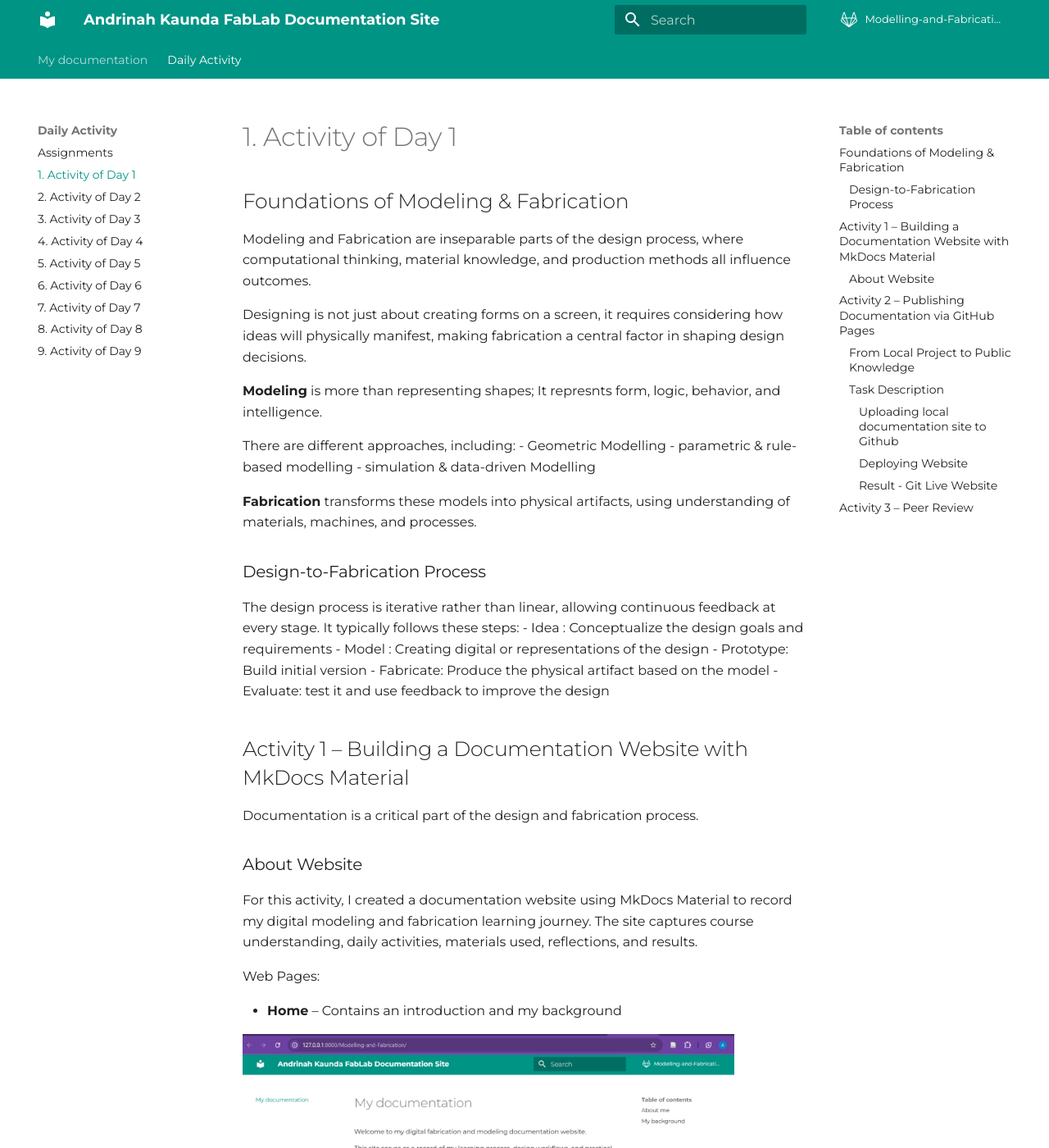
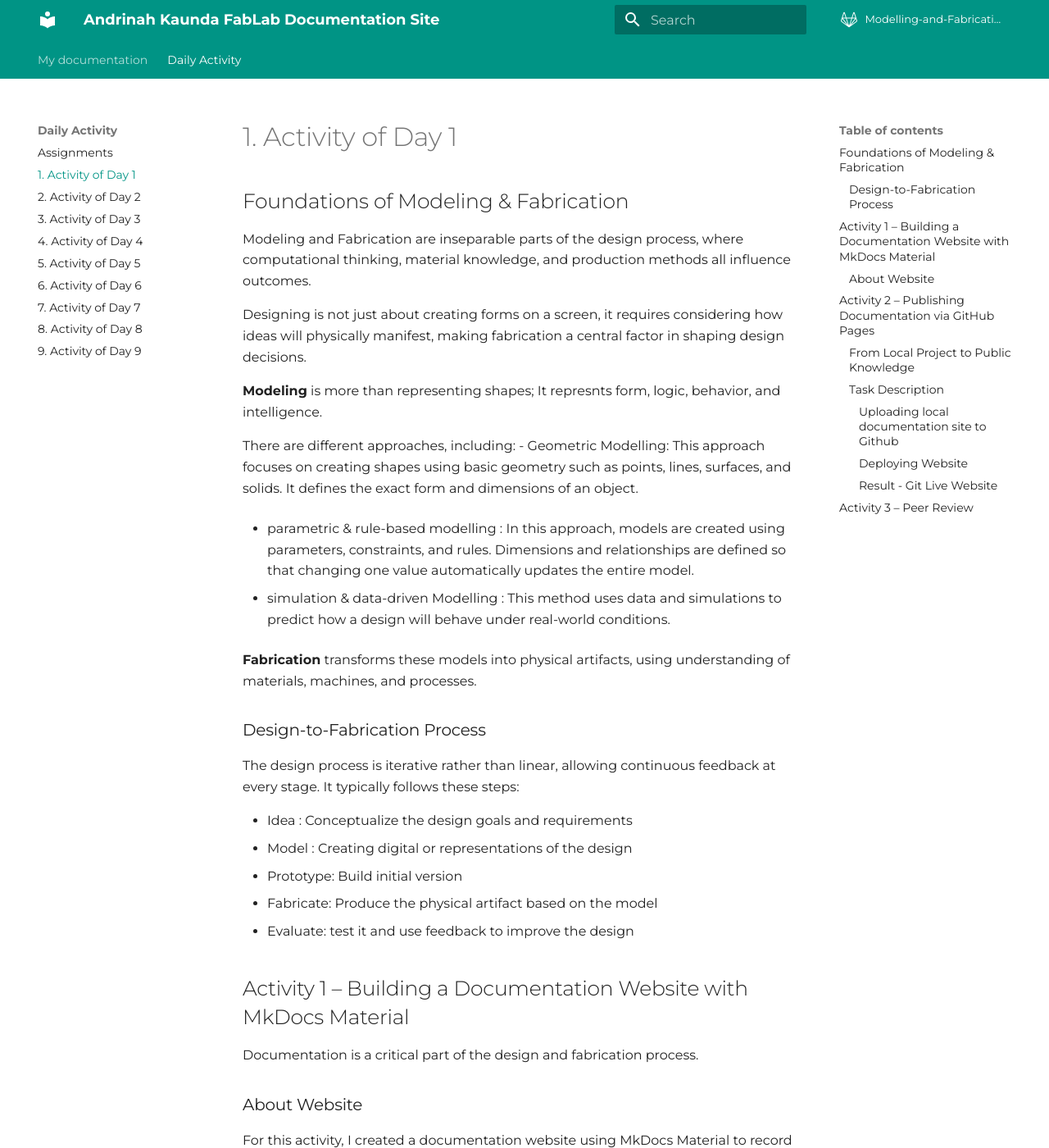
Before and after one commit to AndrinahKaunda/Modelling-and-Fabrication, an MkDocs documentation site: the page built from docs/Daily-Activity/day_1.md, in a window 1280 px wide and 1400 px high. Shown: the whole window at 82% size. Built offline with MkDocs 1.6.1 and Material for MkDocs 9.7.7, drawn with Linux system fonts in a browser that asks for light colours; comment, search, counter and statistics services are not loaded.

Commit message:
few adjustments

```diff
--- a/docs/Daily-Activity/day_1.md
+++ b/docs/Daily-Activity/day_1.md
@@ -11,15 +11,18 @@ Designing is not just about creating forms on a screen, it requires considering
 It represnts form, logic, behavior, and intelligence.
 
 There are different approaches, including:
-- Geometric Modelling
-- parametric & rule-based modelling
-- simulation & data-driven Modelling
+- Geometric Modelling: This approach focuses on creating shapes using basic geometry such as points, lines, surfaces, and solids. It defines the exact form and dimensions of an object.
+
+- parametric & rule-based modelling :  In this approach, models are created using parameters, constraints, and rules. Dimensions and relationships are defined so that changing one value automatically updates the entire model.
+
+- simulation & data-driven Modelling : This method uses data and simulations to predict how a design will behave under real-world conditions.
 
 
 **Fabrication** transforms these models into physical artifacts, using understanding of materials, machines, and processes.
 
 ### Design-to-Fabrication Process
 The design process is iterative rather than linear, allowing continuous feedback at every stage. It typically follows these steps:
+
  - Idea :  Conceptualize the design goals and requirements
  - Model : Creating digital or representations of the design
  - Prototype: Build initial version
```
